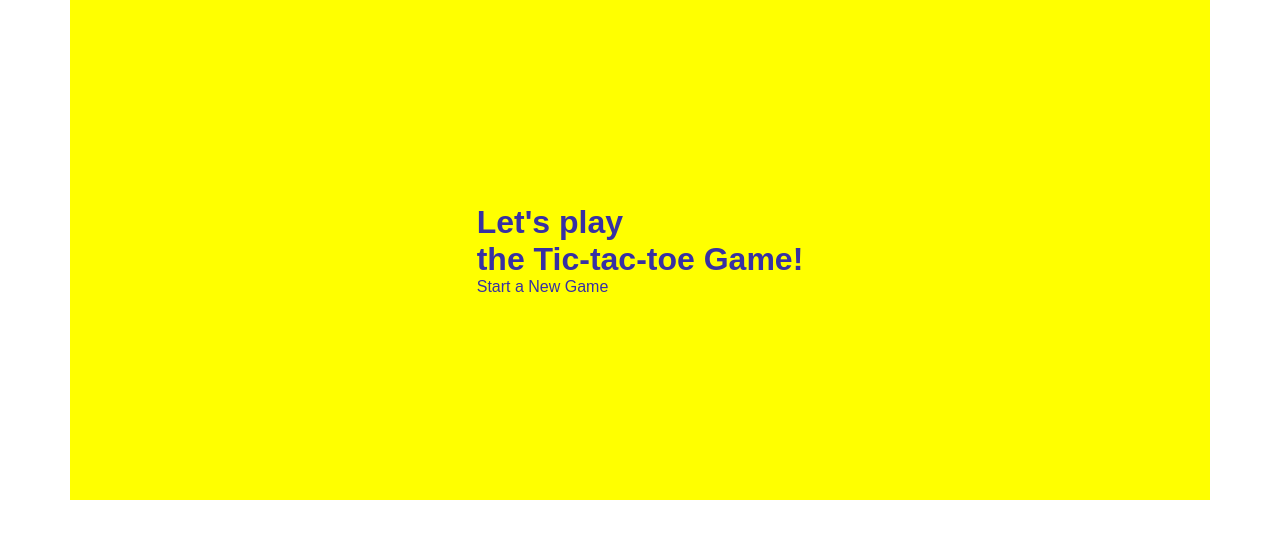
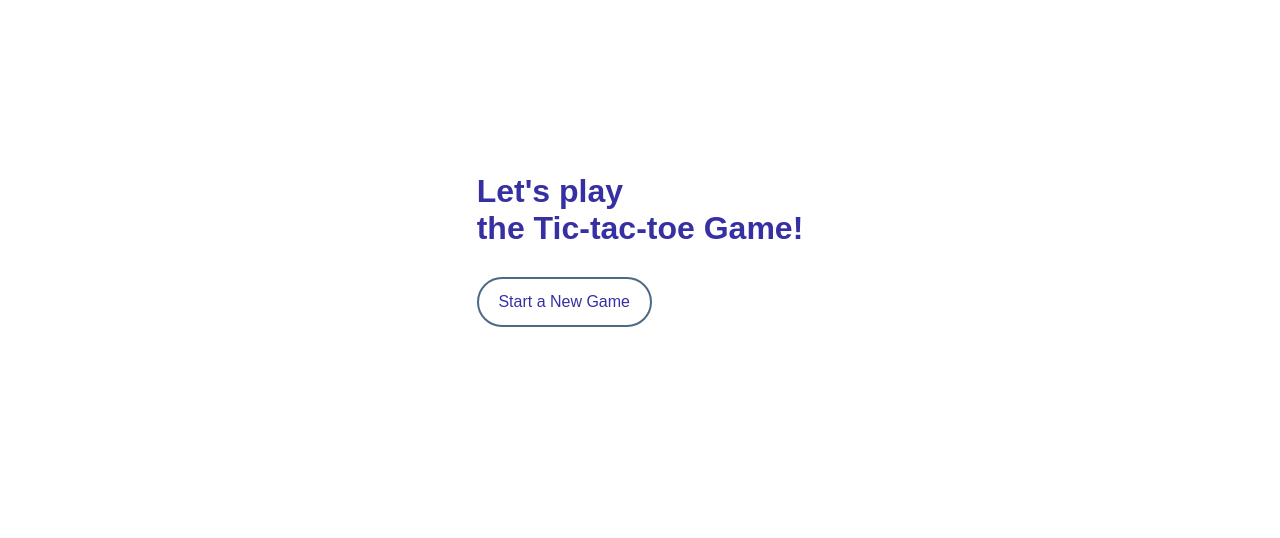
Before and after one commit to deepakrh185/Tic-Tac-Toe, a plain HTML site: page index.html in a window 1280 px wide. Drawn offline with Linux system fonts and the light colour scheme.

Commit message:
added left side

```diff
--- a/css/style.css
+++ b/css/style.css
@@ -8,11 +8,26 @@ body {
   color: #3730a3;
 }
 .wrapper {
-  background: yellow;
   height: 500px;
   align-items: center;
   display: flex;
   justify-content: center;
-  margin:  auto;
+  margin: auto;
   max-width: 1140px;
 }
+.restart {
+  width: 175px;
+  height: 50px;
+  justify-content: center;
+  align-items: center;
+  display: flex;
+  border-radius: 50px;
+  border: 2px solid #4c6986;
+  transition: all 0.2s ease;
+  cursor: pointer;
+  margin-top: 30px;
+}
+.restart:hover {
+  color: white;
+  background-color: #4c6986;
+}
```
